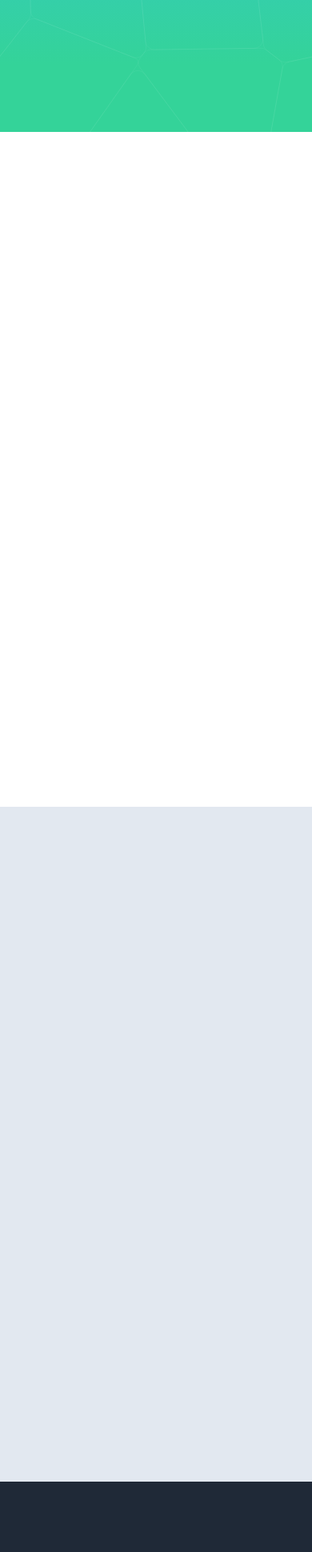
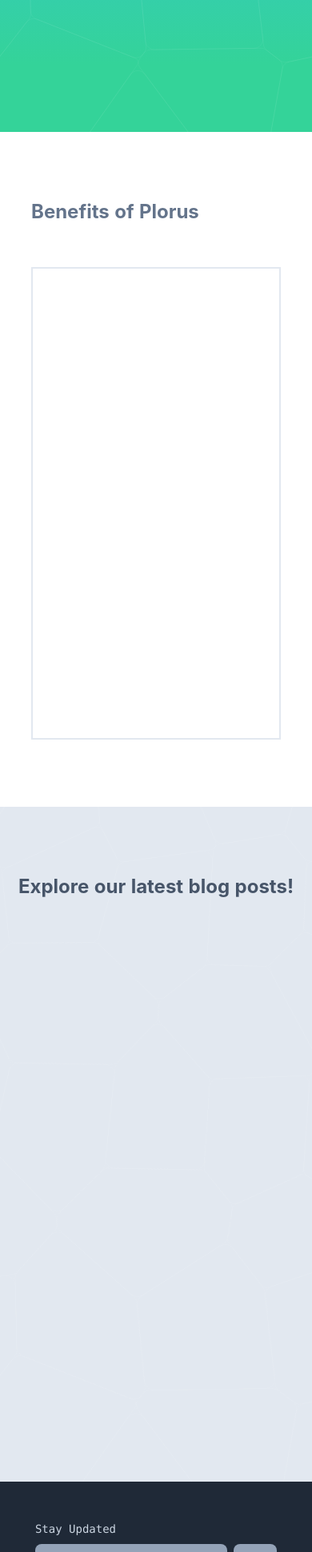
Before and after one commit to pragyachik/Plorus, a Next.js app: page / in a window 390 px wide. Shown: the part 679-2620 px from the top of the page at 80% size. Built offline with nearby package versions, Linux system fonts and the light colour scheme.

Commit message:
responsive

```diff
--- a/components/Footer.js
+++ b/components/Footer.js
@@ -3,7 +3,7 @@
   return (
     <>
       <div className="h-[70vh] w-full bg-gray-800 pt-8 pb-8 flex flex-col justify-between px-10">
-        <div className="md:hidden w-full flex flex-col justify-left h-[10vh] px-[10vw] pt-4">
+        <div className="w-full flex flex-col justify-left h-[10vh] px-[10vw] md:px-[1vw] pt-4">
           <div className="text-slate-300 font-mono">Stay Updated</div>
           <div className="flex flex-row mt-2">
             <input type="text" className="text-lg w-60 h-10 text-md bg-slate-400 placeholder-slate-800 rounded-lg p-2" placeholder="Enter email"></input>
@@ -37,9 +37,10 @@
             <div className="text-white font-mono font-normal pb-2">Privacy Policy</div>
           </div>
         </div>
-        <div className="my-4 border-t border-t-volcanic-800 md:hidden "></div>
-        <div className="pl-12 pr-12 flex flex-row justify-between text-white md:hidden ">
-          <div className="flex flex-row justify-between">
+        <div>
+          <div className="my-4 border-t border-t-volcanic-800 "></div>
+            <div className="md:px-2 px-12 flex flex-row justify-between text-white ">
+              <div className="flex flex-row justify-between md:hidden">
                 <div className="pl-2 pr-2">
                   © 2023 Plorus
                 </div>
@@ -66,6 +67,7 @@
               </div>
             </div>
           </div>
+      </div>
     </>
   )
 }
--- a/components/HeroSection.js
+++ b/components/HeroSection.js
@@ -28,19 +28,19 @@
 
         </div>
         <div className="h-[100vh] w-full bg-white pb-[5vh]">
-            <div className='md:hidden ml-[10vw] mt-[10vh] h-[10vh] items-center font-bold text-slate-500 text-2xl'>
+            <div className='mx-[10vw] mt-[10vh] h-[10vh] items-center font-bold text-slate-500 text-2xl'>
               Benefits of Plorus
             </div>
-            <div className='md:hidden flex flex-row h-[70vh] mx-[10vw] w-[80vw] border-2 border-slate-200'>
+            <div className='flex flex-row h-[70vh] mx-[10vw] w-[80vw] border-2 border-slate-200'>
 
             </div>
         </div>
         <div className="h-[100vh] w-full bg-slate-200">
-          <div className="md:hidden bg-my_bg_image w-full h-[100vh] bg-cover bg-center bg-no-repeat">
-            <div className='w-full text-center pt-[10vh] h-[20vh] items-center font-bold text-slate-600 text-4xl text-mono'>
+          <div className="bg-my_bg_image w-full h-[100vh] bg-cover bg-center bg-no-repeat">
+            <div className='md:text-2xl w-full text-center pt-[10vh] h-[20vh] items-center font-bold text-slate-600 text-4xl text-mono'>
               Explore our latest blog posts!
             </div>
-            <div className='flex flex-row h-[70vh] mx-[10vw] w-[80vw] items-center justify-between'>
+            <div className='md:hidden flex flex-row h-[70vh] mx-[10vw] w-[80vw] items-center justify-between'>
                 <div className='h-[60vh] w-[20vw] mx-5 flex flex-col justify-center items-center'>
                   <div className="w-[20vw] h-[50vh] rounded-lg bg-gray-400">
 
```
Lines whose indentation alone changed are shown as unchanged.
